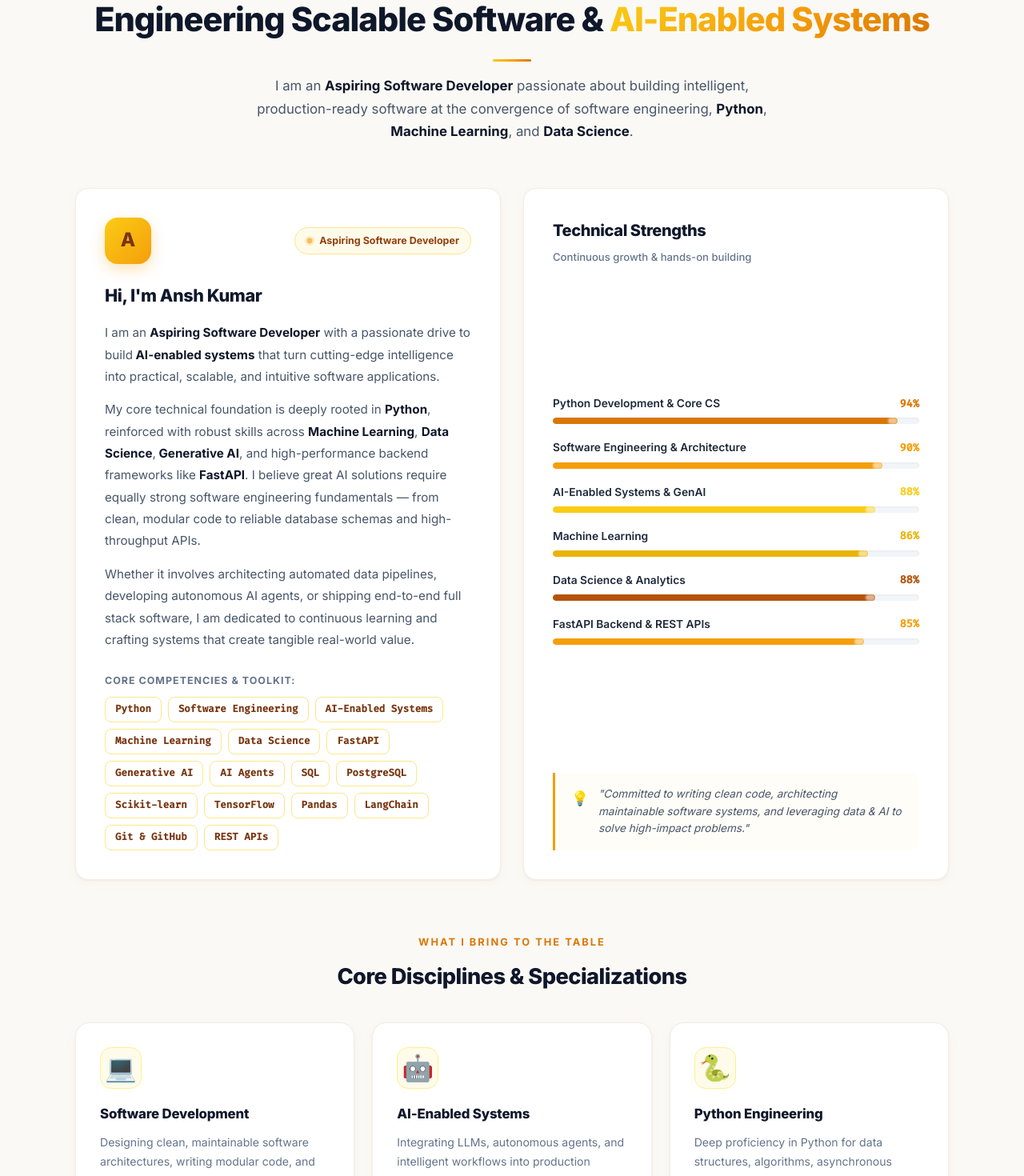
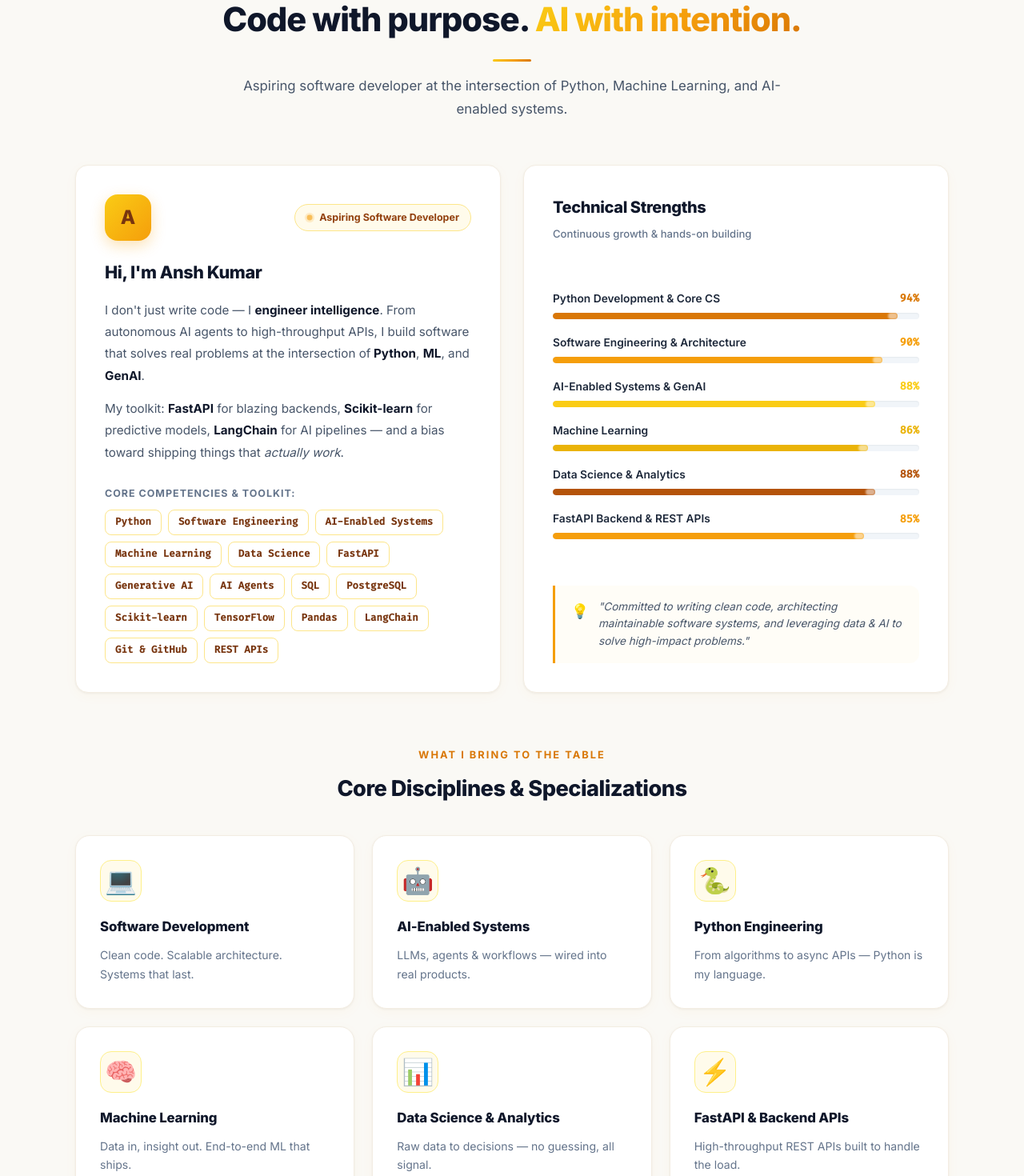
Before and after one commit to Ansh5922/My-Portfolio, a React (Create React App) app: page / in a window 1280 px wide. Shown: the part 940-2410 px from the top of the page at 80% size. Built offline with nearby package versions, Linux system fonts and the light colour scheme; no server answers.

Commit message:
copy: reduce verbose About section text to concise punchy lines

```diff
--- a/src/components/About.jsx
+++ b/src/components/About.jsx
@@ -21,32 +21,32 @@ const pillars = [
   {
     icon: '💻',
     title: 'Software Development',
-    desc: 'Designing clean, maintainable software architectures, writing modular code, and building scalable backend systems.',
+    desc: 'Clean code. Scalable architecture. Systems that last.',
   },
   {
     icon: '🤖',
     title: 'AI-Enabled Systems',
-    desc: 'Integrating LLMs, autonomous agents, and intelligent workflows into production applications for next-gen automation.',
+    desc: 'LLMs, agents & workflows — wired into real products.',
   },
   {
     icon: '🐍',
     title: 'Python Engineering',
-    desc: 'Deep proficiency in Python for data structures, algorithms, asynchronous services, and full-stack AI development.',
+    desc: 'From algorithms to async APIs — Python is my language.',
   },
   {
     icon: '🧠',
     title: 'Machine Learning',
-    desc: 'End-to-end ML lifecycle: data preparation, feature engineering, predictive modeling, evaluation, and deployment.',
+    desc: 'Data in, insight out. End-to-end ML that ships.',
   },
   {
     icon: '📊',
     title: 'Data Science & Analytics',
-    desc: 'Extracting actionable intelligence through exploratory data analysis, statistical modeling, and visual storytelling.',
+    desc: 'Raw data to decisions — no guessing, all signal.',
   },
   {
     icon: '⚡',
     title: 'FastAPI & Backend APIs',
-    desc: 'Building high-throughput asynchronous REST APIs with Pydantic schemas, secure authentication, and database integration.',
+    desc: 'High-throughput REST APIs built to handle the load.',
   },
 ];
 
@@ -60,13 +60,11 @@ export default function About() {
         <div className="about__header">
           <p className="about__eyebrow">About Me</p>
           <h2 className="section-heading">
-            Engineering Scalable Software &amp; <span className="gradient-text">AI-Enabled Systems</span>
+            Code with purpose. <span className="gradient-text">AI with intention.</span>
           </h2>
           <div className="section-divider" />
           <p className="section-sub">
-            I am an <strong>Aspiring Software Developer</strong> passionate about building intelligent, production-ready
-            software at the convergence of software engineering, <strong>Python</strong>, <strong>Machine Learning</strong>,
-            and <strong>Data Science</strong>.
+            Aspiring software developer at the intersection of Python, Machine Learning, and AI-enabled systems.
           </p>
         </div>
 
@@ -86,23 +84,15 @@ export default function About() {
             <h3 className="about__bio-heading">Hi, I'm Ansh Kumar</h3>
 
             <p>
-              I am an <strong>Aspiring Software Developer</strong> with a passionate drive to build
-              <strong> AI-enabled systems</strong> that turn cutting-edge intelligence into practical,
-              scalable, and intuitive software applications.
+              I don't just write code — I <strong>engineer intelligence</strong>. From autonomous AI agents to
+              high-throughput APIs, I build software that solves real problems at the intersection of
+              <strong> Python</strong>, <strong>ML</strong>, and <strong>GenAI</strong>.
             </p>
 
             <p>
-              My core technical foundation is deeply rooted in <strong>Python</strong>, reinforced with robust
-              skills across <strong>Machine Learning</strong>, <strong>Data Science</strong>,
-              <strong> Generative AI</strong>, and high-performance backend frameworks like <strong>FastAPI</strong>.
-              I believe great AI solutions require equally strong software engineering fundamentals — from clean,
-              modular code to reliable database schemas and high-throughput APIs.
-            </p>
-
-            <p>
-              Whether it involves architecting automated data pipelines, developing autonomous AI agents,
-              or shipping end-to-end full stack software, I am dedicated to continuous learning and crafting
-              systems that create tangible real-world value.
+              My toolkit: <strong>FastAPI</strong> for blazing backends, <strong>Scikit-learn</strong> for
+              predictive models, <strong>LangChain</strong> for AI pipelines — and a bias toward
+              shipping things that <em>actually work</em>.
             </p>
 
             <div className="about__tags-header">Core Competencies &amp; Toolkit:</div>
```
